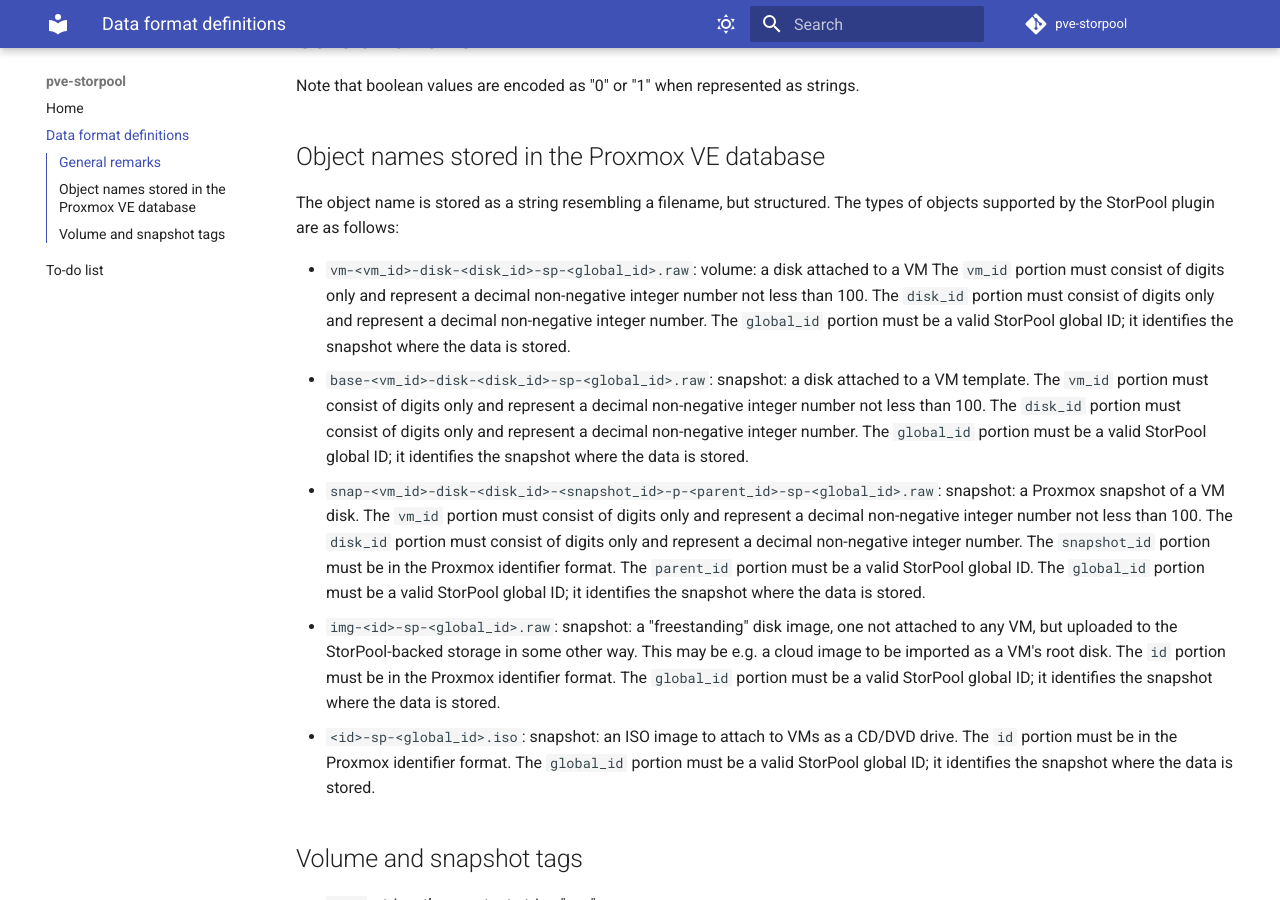
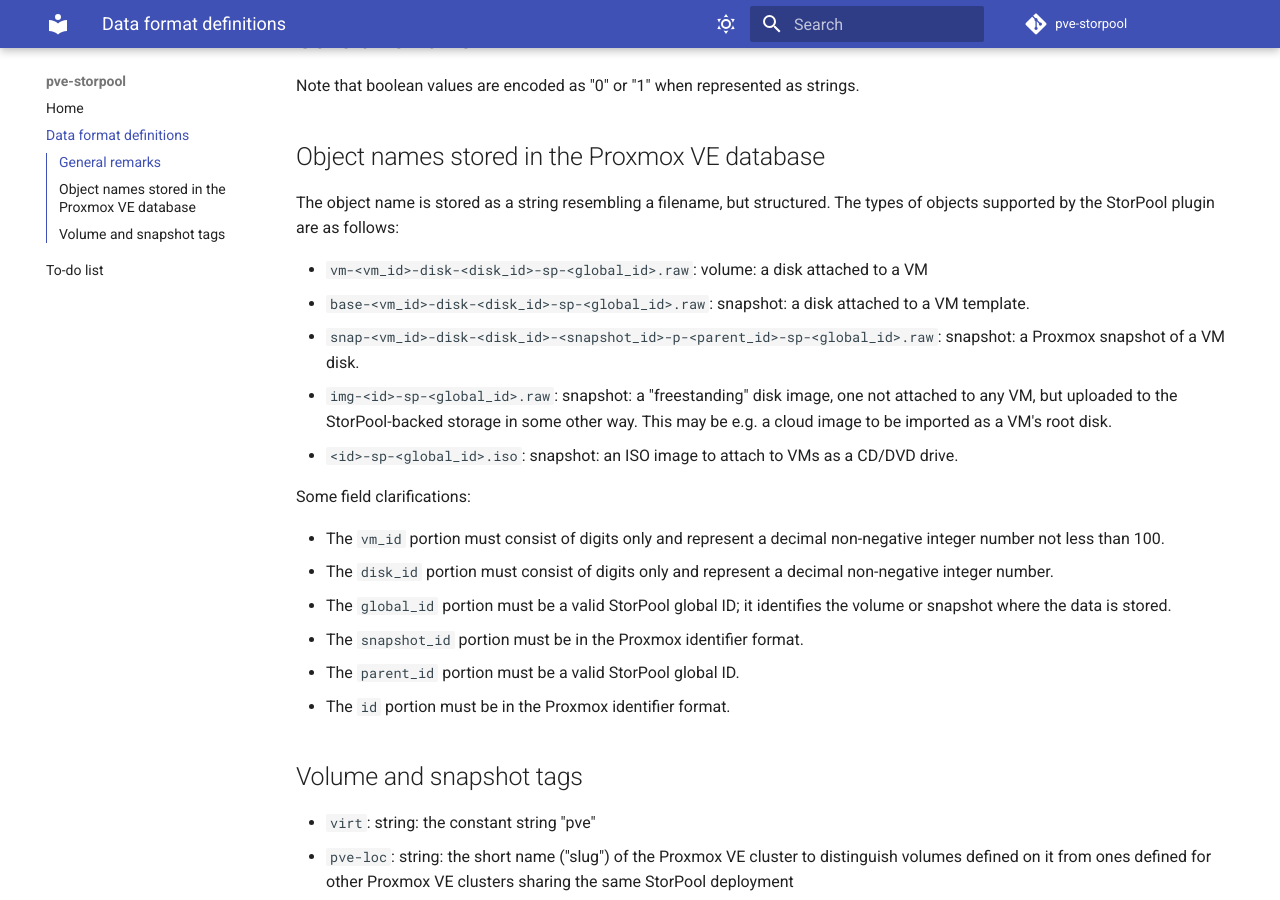
Before and after one commit to storpool/pve-storpool, an MkDocs documentation site: the page built from docs/data.md, in a window 1280 px wide and 900 px high, scrolled down 199 px. Built offline with MkDocs 1.6.1 and Material for MkDocs 9.7.7, drawn with Linux system fonts in a browser that asks for light colours; comment, search, counter and statistics services are not loaded.

Commit message:
data-formats: a better presentation of the field clarifications

```diff
--- a/docs/data.md
+++ b/docs/data.md
@@ -15,39 +15,25 @@
 The types of objects supported by the StorPool plugin are as follows:
 
 - `vm-<vm_id>-disk-<disk_id>-sp-<global_id>.raw`: volume: a disk attached to a VM
-  The `vm_id` portion must consist of digits only and represent a decimal non-negative
-  integer number not less than 100.
-  The `disk_id` portion must consist of digits only and represent a decimal non-negative
-  integer number.
-  The `global_id` portion must be a valid StorPool global ID; it identifies
-  the snapshot where the data is stored.
 - `base-<vm_id>-disk-<disk_id>-sp-<global_id>.raw`: snapshot: a disk attached to a VM template.
-  The `vm_id` portion must consist of digits only and represent a decimal non-negative
-  integer number not less than 100.
-  The `disk_id` portion must consist of digits only and represent a decimal non-negative
-  integer number.
-  The `global_id` portion must be a valid StorPool global ID; it identifies
-  the snapshot where the data is stored.
 - `snap-<vm_id>-disk-<disk_id>-<snapshot_id>-p-<parent_id>-sp-<global_id>.raw`: snapshot: a Proxmox
   snapshot of a VM disk.
-  The `vm_id` portion must consist of digits only and represent a decimal non-negative
-  integer number not less than 100.
-  The `disk_id` portion must consist of digits only and represent a decimal non-negative
-  integer number.
-  The `snapshot_id` portion must be in the Proxmox identifier format.
-  The `parent_id` portion must be a valid StorPool global ID.
-  The `global_id` portion must be a valid StorPool global ID; it identifies
-  the snapshot where the data is stored.
 - `img-<id>-sp-<global_id>.raw`: snapshot: a "freestanding" disk image, one not
   attached to any VM, but uploaded to the StorPool-backed storage in some other way.
   This may be e.g. a cloud image to be imported as a VM's root disk.
-  The `id` portion must be in the Proxmox identifier format.
-  The `global_id` portion must be a valid StorPool global ID; it identifies
-  the snapshot where the data is stored.
 - `<id>-sp-<global_id>.iso`: snapshot: an ISO image to attach to VMs as a CD/DVD drive.
-  The `id` portion must be in the Proxmox identifier format.
-  The `global_id` portion must be a valid StorPool global ID; it identifies
-  the snapshot where the data is stored.
+
+Some field clarifications:
+
+- The `vm_id` portion must consist of digits only and represent a decimal non-negative
+  integer number not less than 100.
+- The `disk_id` portion must consist of digits only and represent a decimal non-negative
+  integer number.
+- The `global_id` portion must be a valid StorPool global ID; it identifies
+  the volume or snapshot where the data is stored.
+- The `snapshot_id` portion must be in the Proxmox identifier format.
+- The `parent_id` portion must be a valid StorPool global ID.
+- The `id` portion must be in the Proxmox identifier format.
 
 ## Volume and snapshot tags
 
```
